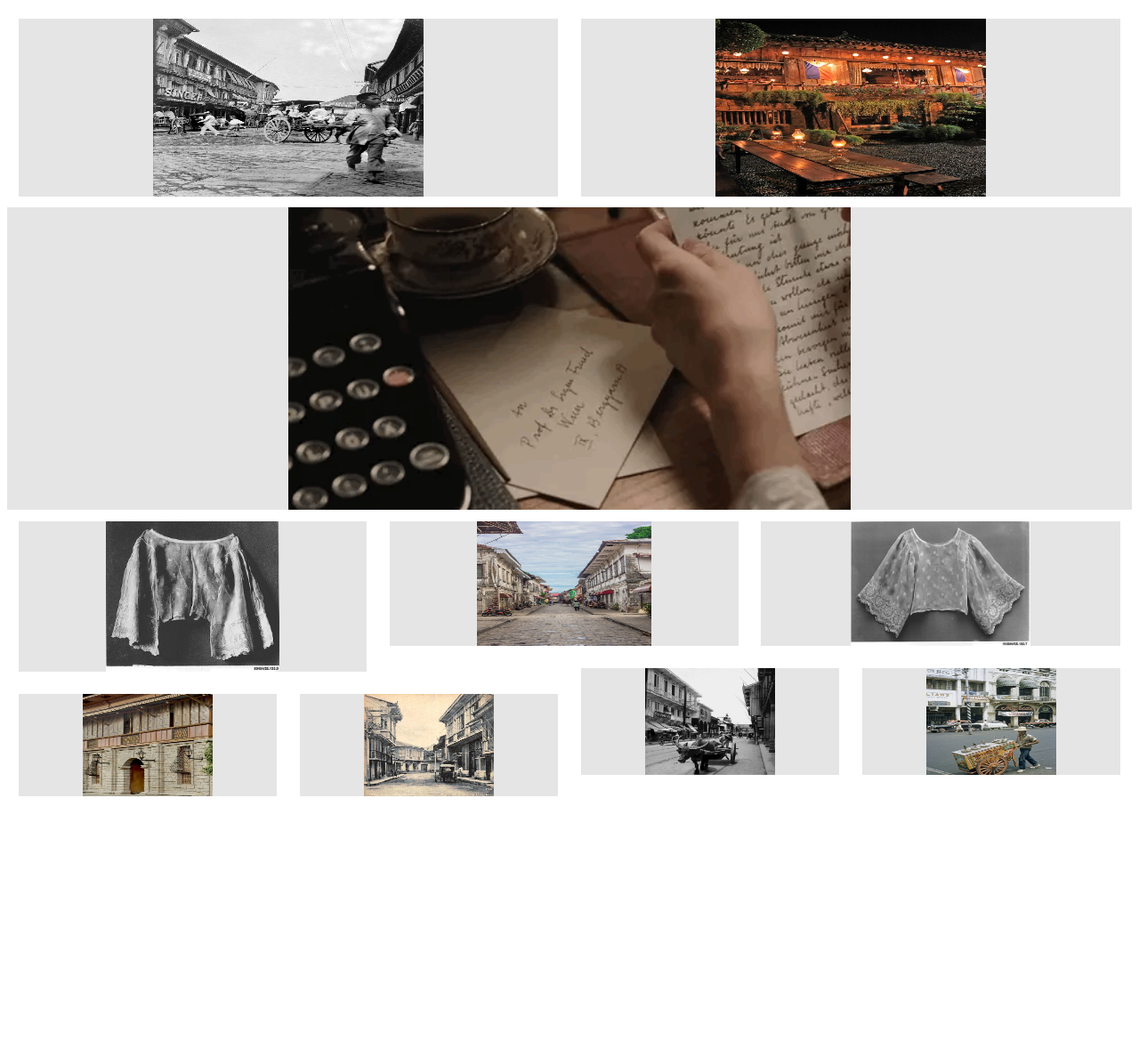
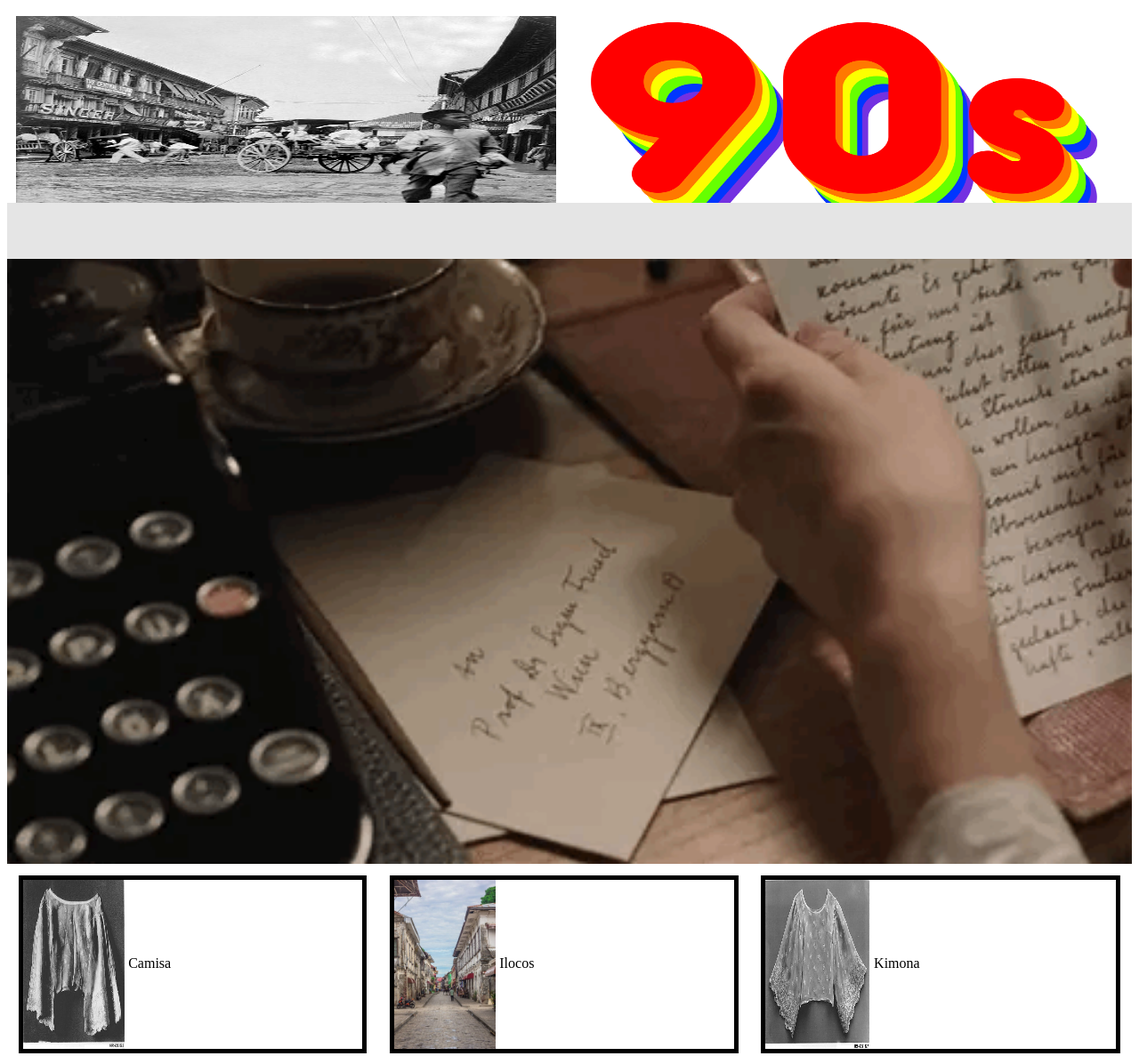
Before and after one commit to jamgrsp/Exercise12, a plain HTML site: page index.html in a window 1280 px wide. Shown: the top 1187 px of the page at 89% size. Before the commit the page ends 908 px from the top, so only its background shows below. Drawn offline with Linux system fonts and the light colour scheme.

Commit message:
Update index.html

```diff
--- a/index.html
+++ b/index.html
@@ -7,17 +7,26 @@
             box-sizing: border-box;
         }
         .one{
-            background-color:#e5e5e5;
             float:left;
-            width:48%;
-            margin:1%;
-            object-fit: cover;
+            width: 48%;
+            height: 200px;
+            margin-top: 10px;
+            margin: 10px;
+        }
+        .a{
+            height: 253px;
+            width: 100%;
         }
         .two{
-            background-color:#e5e5e5;
             float:left;
-            width:48%;
-            margin:1%;
+            width: 48%;
+            height: 200px;
+            margin-top: 10px;
+            margin: 10px;
+        }
+        .b{
+            height: 250px;
+            width: 100%;
         }
 
         .center {
@@ -32,109 +41,206 @@
             float:left;
             width:100%;
             object-fit: fill;
+        }
+        .c{
+            width: 100%;
+            float: left;
+            margin-top: 5%;
+        }
+
+        .four{
+            background-color:white;
+            float:left;
+            width:31%;
+            height: 200px;
+            margin-top: 10px;
+            margin: 1%;
+            border: 5px solid black;
+        }
+        .d{
+            height: 190px;
+            width: 30%;
+            vertical-align: middle;
 
         }
 
-        .four{
-            background-color:#e5e5e5;
+        .five{
+            background-color:white;
             float:left;
-            width:31%;
-            margin:1%;
+            width: 31%;
+            height: 200px;
+            margin-top: 10px;
+            margin: 1%;
+            border: 5px solid black;
         }
-
-        .five{
-            background-color:#e5e5e5;
-            float:left;
-            width:31%;
-            margin:1%;
+        .e{
+            height: 190px;
+            width: 30%;
+            vertical-align: middle;
         }
 
         .six{
-            background-color:#e5e5e5;
+            background-color:white;
             float:left;
-            width:32%;
-            margin:1%;
+            width: 32%;
+            height: 200px;
+            margin-top: 10px;
+            margin: 1%;
+            border: 5px solid black;
+        }
+        .f{
+            height: 190px;
+            width: 30%;
+            vertical-align: middle;
         }
 
         .seven{
-            background-color:#e5e5e5;
-            float:right;
-            width:23%;
+            background-color:white;
+            float:left;
+            width: 23%;
+            height: 200px;
             margin: 1%;
-
+            border: 5px solid black;
+        }
+        .g{
+            height: 190px;
+            width: 40%;
+            vertical-align: middle;
         }
 
         .eight{
-            background-color:#e5e5e5;
-            float:right;
-            width:23%;
+            background-color:white;
+            float:left;
+            width: 23%;
+            height: 200px;
+            margin-top: 10px;
             margin: 1%;
+            border: 5px solid black;
+        }
+        .h{
+            height: 190px;
+            width: 40%;
+            vertical-align: middle;
         }
 
         .nine{
-            background-color:#e5e5e5;
-            float:right;
-            width:23%;
+            background-color:white;
+            float:left;
+            width: 23%;
+            height: 200px;
+            margin-top: 10px;
             margin: 1%;
+            border: 5px solid black;
+        }
+        .i{
+            height: 190px;
+            width: 40%;
+            vertical-align: middle;
         }
 
         .ten{
-            background-color:#e5e5e5;
-            float:right;
-            width:23%;
+             background-color: white;
+            float:left;
+            width: 23%;
+            height: 200px;
+            margin-top: 10px;
             margin: 1%;
+            border: 5px solid black;
+        }
+        .j{
+            height: 190px;
+            width: 45%;
+            vertical-align: middle;
         }
 
-        @media only screen and (max-width:620px) {
-            .one, .two, .three, .four, .five, .six, .seven, .eight, .nine, .ten {
-            width:100%;
-             }
-        }
+        @media only screen and (max-width:1024px) {
+    /* For desktop: */
+    .i{
+      width:100%;
+    }
+    .ii {
+      width: 100%;
+    }
+    .iii {
+      width: 100%;
+    }
+    .iv {
+      width: 100%;
+    }
+    .v {
+      width: 100%;
+    }
+    .vi {
+      width: 100%;
+    }
+    .vii {
+      width: 49%;
+    }
+    .viii {
+      width: 49%;
+    }
+    .ix {
+      width: 49%;
+    }
+    .x{
+      width: 49%;
+    }
+  }
 
     </style>
 </head>
 
 <body>
     <div class="one">
-        <img src="ESCOLTA STREET, MANILA PHILIPPINES.jpg" alt="ONE" class="center" height="200" width="50">
+        <img class="a" src="ESCOLTA STREET, MANILA PHILIPPINES.jpg" alt="ONE">
+        <span>1990 Escolta Street, Manila Philippines</span>
     </div>
 
     <div class="two">
-        <img src="GABI NG KABILIN.jpg" alt="TWO" class="center" height="200">
+        <img class="b" src="90's.png" alt="TWO">
+
     </div>
 
     <div class="three">
-        <img src="PAPER.gif" alt="THREE" class="center">
-    </div>
+        <center>
+        <img class="c" src="PAPER.gif" alt="THREE">
+        </div>
+    </center>
 
     <div class="four">
-        <img src="CAMISA.jpg" alt="4" class="center">
+        <img class="d" src="CAMISA.jpg" alt="four">
+        <span>Camisa</span>
 
     </div>
 
     <div class="five">
-        <img src="ILOCOS.jpg" alt="5" class="center" height="140">
+        <img class="e" src="ILOCOS.jpg" alt="five">
+        <span>Ilocos</span>
     </div>
 
     <div class="six">
-        <img src="BLOUSE.jpg" alt="6" class="center" height="140">
-
+        <img class="f" src="BLOUSE.jpg" alt="six">
+        <span>Kimona</span>
     </div>
 
     <div class="seven">
-        <img src="PINOY CULTURE.jpg" alt="7" class="center" height="120">
+        <img class="g" src="PINOY CULTURE.jpg" alt="seven">
+        <span>Pinoy Culture</span>
     </div>
 
     <div class="eight">
-        <img src="CALLE ROSARIO, MANILA.jpg" alt="8" class="center" height="120">
+        <img class="h" src="CALLE ROSARIO, MANILA.jpg" alt="eight">
+        <span>Calle Rosario, Manila</span>
     </div>
 
     <div class="nine">
-        <img src="MANILA STREET SCENE.jpg" alt="9" class="center" height="115">
+        <img class="i" src="MANILA STREET SCENE.jpg" alt="nine">
+        <span>Manila Street Scene</span>
     </div>
 
     <div class="ten">
-        <img src="OLD HOUSE.jpg" alt="10" class="center" height="115">
+        <img src="OLD HOUSE.jpg" alt="ten" class="j">
+        <span>Old house</span>
     </div>
 
 </body>
```
